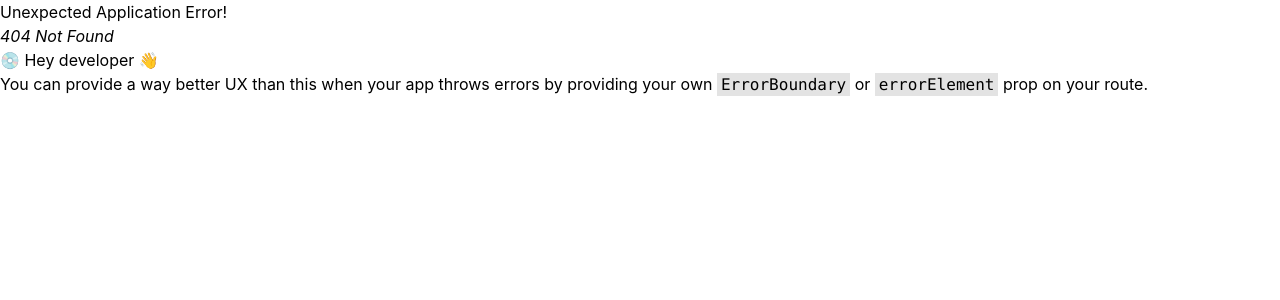
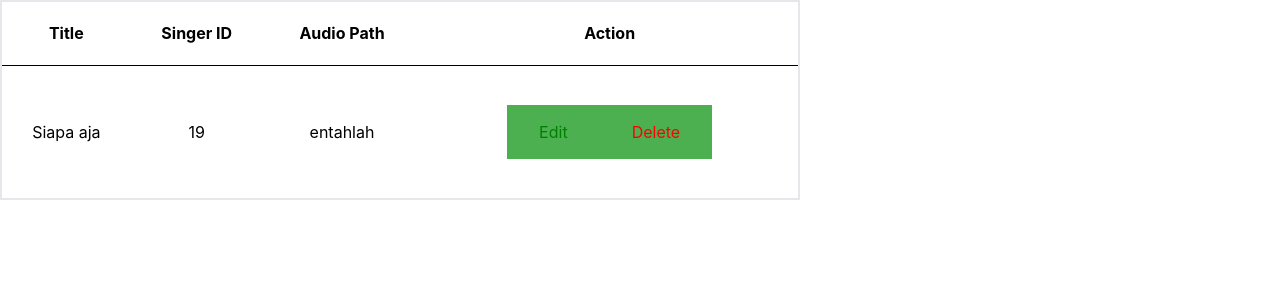
Before and after one commit to fernaldy112/binotify-premium, a React (Vite) app: page /manageSong in a window 1280 px wide. Before the commit this address had no page. Shown: the top 300 px of the page. Built offline with nearby package versions, Linux system fonts and the light colour scheme.

Commit message:
feat: Song CRUD UI

```diff
--- a/src/App.css
+++ b/src/App.css
@@ -1,5 +1,10 @@
 .App {
   text-align: center;
+}
+
+.App {
+  max-width: 400px;
+  margin: 0 auto;
 }
 
 .App-logo {
@@ -32,6 +37,7 @@
   from {
     transform: rotate(0deg);
   }
+
   to {
     transform: rotate(360deg);
   }
@@ -40,3 +46,43 @@
 button {
   font-size: calc(10px + 2vmin);
 }
+
+table {
+  border: 2px solid forestgreen;
+  width: 800px;
+  height: 200px;
+  margin-left: 10;
+
+}
+
+th {
+  border-bottom: 1px solid black;
+}
+
+td {
+  text-align: center;
+}
+
+.editButton {
+  background-color: #4CAF50;
+  /* Green */
+  color: green;
+  padding: 15px 32px;
+  text-align: center;
+  text-decoration: none;
+  display: inline-block;
+  font-size: 16px;
+  border: 1px;
+}
+
+.deleteButton {
+  background-color: #4CAF50;
+  /* Green */
+  color: red;
+  padding: 15px 32px;
+  text-align: center;
+  text-decoration: none;
+  display: inline-block;
+  font-size: 16px;
+  border: 1px;
+}
--- /dev/null
+++ b/src/components/List.tsx
@@ -0,0 +1,37 @@
+import React from "react";
+
+// Example of a data array that
+// you might receive from an API
+const data = [
+    { Title: "Siapa aja", Singer_id: 19, audio_path: "entahlah" },
+]
+
+const ManageSong = () => {
+    return (
+        <div>
+            <table>
+                <tr>
+                    <th>Title</th>
+                    <th>Singer ID</th>
+                    <th>Audio Path</th>
+                    <th>Action</th>
+                </tr>
+                {data.map((val, key) => {
+                    return (
+                        <tr key={key}>
+                            <td>{val.Title}</td>
+                            <td>{val.Singer_id}</td>
+                            <td>{val.audio_path}</td>
+                            <td>
+                                <button className='editButton' type='submit'>Edit</button>
+                                <button className='deleteButton' type='submit'>Delete</button>
+                            </td>
+                        </tr>
+                    )
+                })}
+            </table>
+        </div>
+    );
+}
+
+export default ManageSong
--- /dev/null
+++ b/src/components/Song.tsx
@@ -0,0 +1,58 @@
+import React, { ChangeEvent, useState } from 'react'
+import List from "./List";
+
+
+const SongPage = () => {
+    const [file, setFile] = useState<File>();
+
+    const handleFileChange = (e: ChangeEvent<HTMLInputElement>) => {
+        if (e.target.files) {
+            setFile(e.target.files[0]);
+        }
+    };
+
+    const handleUploadClick = () => {
+        if (!file) {
+            return;
+        }
+
+        // 👇 Uploading the file using the fetch API to the server
+        fetch('https://httpbin.org/post', {
+            method: 'POST',
+            body: file,
+            // 👇 Set headers manually for single file upload
+            headers: {
+                'content-type': file.type,
+                'content-length': `${file.size}`, // 👈 Headers need to be a string
+            },
+        })
+            .then((res) => res.json())
+            .then((data) => console.log(data))
+            .catch((err) => console.error(err));
+    };
+    return (
+        <div className='w-full max-w-xl flex flex-col justify-center mx-auto my-10'>
+            <div className='border-2 border-black rounded-lg'>
+                <form id="insertSongForm" className='p-10 flex flex-col items-center justify-items-stretch pb-6' action="">
+                    <h2 className='w-full mx-auto text-center text-5xl font-bold mb-10'>Song</h2>
+                    <div className='w-full'>
+                        <label htmlFor="songTitle" className='w-full text-left block'>Title</label>
+                        <input id="songTitle" name='songTitle' className='border-2 rounded-lg border-black p-1 w-full mb-8' type="text" placeholder='Enter song Title' />
+                    </div>
+                    <div className='w-full'>
+                        <label htmlFor="songAudio" className='w-full text-left block'>Audio Path</label>
+                        <input id="songAudio" name='songAudio' className='border-2 rounded-lg border-black p-1 w-full mb-8' type="file" onChange={handleFileChange} placeholder='Enter song audio path' />
+                        <div>{file && `${file.name} - ${file.type}`}</div>
+                    </div>
+
+                    <button className='border-2 rounded-lg border-black p-1 w-full max-w-[100px]' type='submit' onClick={handleUploadClick}>Insert Song</button>
+                </form>
+                <hr />
+            </div>
+            <br></br>
+
+        </div>
+    )
+}
+
+export default SongPage
```
Also changed, not shown: src/App.tsx (+10 -0 lines).
